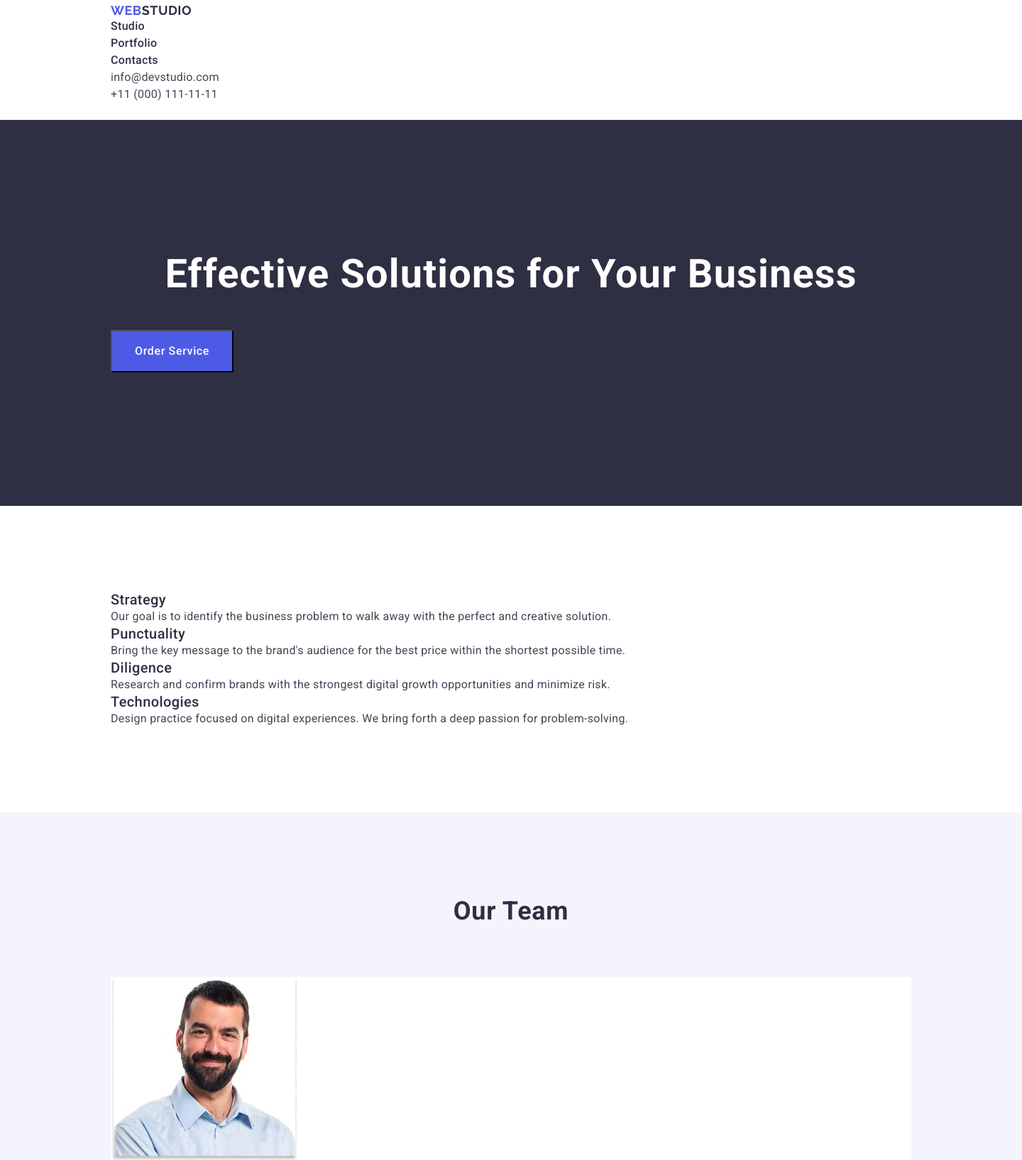
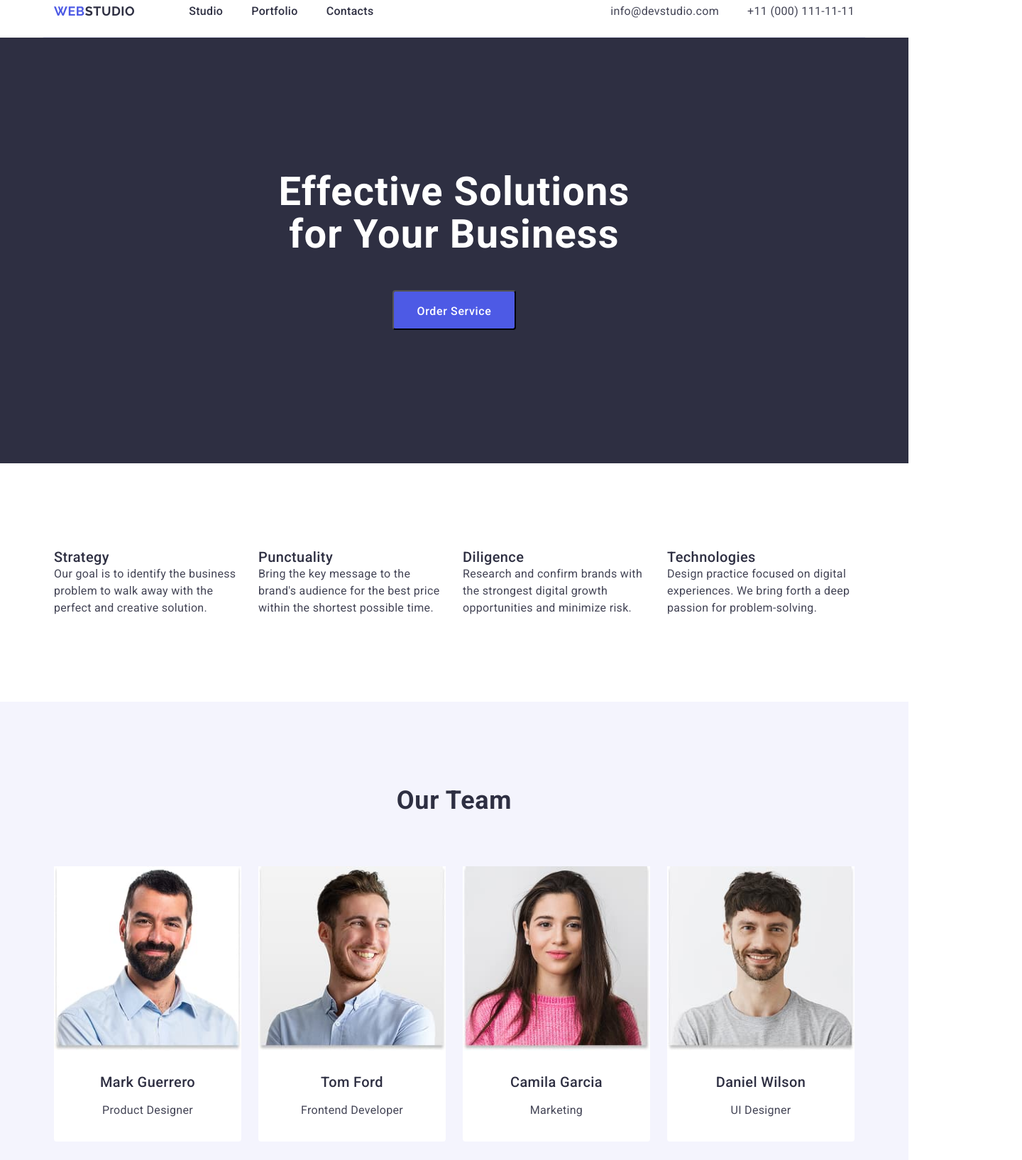
Before and after one commit to SerdiukSerhii/goit-markup-hw-03, a plain HTML site: page index.html in a window 1280 px wide. Shown: the part 20-1655 px from the top of the page at 71% size, 1440 px wide, since content can reach past the window. Drawn offline with nearby package versions, Linux system fonts and the light colour scheme.

Commit message:
add css-flexbox

```diff
--- a/css/styles.css
+++ b/css/styles.css
@@ -4,13 +4,15 @@ body {
   font-family: 'Roboto', sans-serif;
   color: #434455;
   background-color: #fff;
-  width: 1440px;
 }
 
-ul {
+/* reset */
+
+ul,
+li {
   list-style-type: none;
   margin: 0;
-  padding-left: 0;
+  padding: 0;
 }
 
 a {
@@ -26,38 +28,76 @@ img {
 h1,
 h2,
 h3,
+h4,
+h5,
+h6,
 p {
   margin: 0;
 }
 
+/* common */
+
+.section {
+  padding-top: 120px;
+  padding-bottom: 120px;
+}
+
 .container {
   max-width: 1158px;
-  width: 100%;
-  padding-left: 15px;
-  padding-right: 15px;
-  margin-left: auto;
-  margin-right: auto;
-}
-
-.visually-hidden {
-  position: absolute;
-  width: 1px;
-  height: 1px;
-  margin: -1px;
-  border: 0;
-  padding: 0;
-  white-space: nowrap;
-  clip-path: inset(100%);
-  clip: rect(0 0 0 0);
-  overflow: hidden;
+  padding: 0 15px;
+  margin: 0 auto;
 }
 
 /* #region header */
 
-.page-header {
-  background-color: #fff;
-  padding-top: 24px;
-  padding-bottom: 24px;
+.page-header .container {
+  border-bottom: 1px solid #e7e9fc;
+}
+
+.header-conteiner {
+  display: flex;
+  align-items: center;
+}
+
+.header-nav {
+  display: flex;
+  align-items: center;
+}
+
+.nav-list {
+  display: flex;
+  align-items: center;
+  gap: 40px;
+}
+
+.nav-link {
+  display: block;
+  padding: 24px 0;
+  font-weight: 500;
+  font-size: 16px;
+  line-height: 1.5;
+  letter-spacing: 0.02em;
+  color: #2e2f42;
+}
+
+.contacts {
+  font-style: normal;
+  margin-left: auto;
+}
+
+.contacts-list {
+  display: flex;
+  align-items: center;
+  gap: 40px;
+}
+
+.contacts-link {
+  display: block;
+  padding: 24px 0;
+  font-size: 16px;
+  line-height: 1.5;
+  letter-spacing: 0.02em;
+  color: #434455;
 }
 
 .logo {
@@ -70,15 +110,12 @@ p {
   font-size: 18px;
 }
 
-.heder-logo .text-logo {
-  color: #2e2f42;
+.heder-logo {
+  padding: 24px 0;
+  margin-right: 76px;
 }
 
-.nav-link {
-  font-weight: 500;
-  font-size: 16px;
-  line-height: 1.5;
-  letter-spacing: 0.02em;
+.heder-logo .text-logo {
   color: #2e2f42;
 }
 
@@ -88,37 +125,35 @@ p {
 .contacts-link:focus {
   color: #404bbf;
 }
-
-.contacts {
-  font-style: normal;
-}
-
-.contacts-link {
-  font-size: 16px;
-  line-height: 1.5;
-  letter-spacing: 0.02em;
-  color: #434455;
-}
-
 /* #endregion header */
 
 /* #region hero */
 
 .section-hero {
+  padding: 188px 0;
   background-color: #2e2f42;
 }
 
 .hero-title {
+  margin: 0 auto 48px;
+  width: 495px;
   font-size: 56px;
   line-height: 1.07;
   letter-spacing: 0.02em;
   text-align: center;
   color: #fff;
-  padding-top: 188px;
-  margin-bottom: 48px;
 }
 
 .hero-button-item {
+  display: flex;
+  align-items: flex-start;
+  justify-content: flex-start;
+  flex-direction: row;
+  border-radius: 4px;
+  flex-grow: 1;
+  height: 56px;
+  margin: 0 auto;
+  padding: 16px 32px;
   font-weight: 500;
   color: #fff;
   font-size: 16px;
@@ -127,8 +162,6 @@ p {
   background-color: #4d5ae5;
   cursor: pointer;
   font-family: inherit;
-  padding: 16px 32px;
-  margin-bottom: 188px;
 }
 
 .hero-button-item:hover,
@@ -136,13 +169,23 @@ p {
   color: #fff;
   background-color: #404bbf;
 }
+
 /* #endregion hero */
 
 /* #region features */
 
-.section-features {
-  padding-top: 120px;
-  padding-bottom: 120px;
+.features-title {
+  margin-bottom: 8px;
+}
+
+.features-list {
+  display: flex;
+  flex-wrap: wrap;
+  gap: 24px;
+}
+
+.features-item {
+  width: calc((100% - 72px) / 4);
 }
 
 .features-contents-tiile {
@@ -160,6 +203,18 @@ p {
   color: #434455;
 }
 
+.visually-hidden {
+  position: absolute;
+  width: 1px;
+  height: 1px;
+  margin: -1px;
+  border: 0;
+  padding: 0;
+  white-space: nowrap;
+  clip-path: inset(100%);
+  clip: rect(0 0 0 0);
+  overflow: hidden;
+}
 /* #endregion features */
 
 /* #region our team */
@@ -169,21 +224,51 @@ p {
   background-color: #f4f4fd;
 }
 
-.team-item {
-  background-color: #fff;
-}
-
 .team-title {
   font-size: 36px;
   line-height: 1.11;
   letter-spacing: 0.02em;
   text-align: center;
   text-transform: capitalize;
-  padding-top: 120px;
-  padding-bottom: 72px;
+  margin-bottom: 72px;
+}
+
+.team-list {
+  display: flex;
+  align-items: center;
+  justify-content: center;
+  flex-wrap: wrap;
+  gap: 24px;
+}
+
+.team-item {
+  display: flex;
+  align-items: center;
+  justify-content: center;
+  flex-direction: column;
+  border-radius: 0 0 4px 4px;
+  text-align: center;
+  padding: 0px 0px 32px;
+  width: 264px;
+  background-color: #fff;
+  width: calc((100% - 72px) / 4);
+}
+
+.team-container {
+  display: flex;
+  align-items: center;
+  justify-content: center;
+  flex-direction: column;
+  text-align: center;
+  gap: 8px;
+}
+
+.team-photo {
+  margin-bottom: 32px;
 }
 
 .team-name-photo {
+  margin-bottom: 8px;
   font-weight: 500;
   font-size: 20px;
   line-height: 1.2;
@@ -202,7 +287,6 @@ p {
 
 .page-portfolio {
   color: #2e2f42;
-  padding-bottom: 120px;
 }
 
 .portfolio-list {
@@ -215,11 +299,7 @@ p {
   letter-spacing: 0.02em;
   text-align: center;
   text-transform: capitalize;
-  padding-bottom: 72px;
-}
-
-.portfolio-item {
-  padding-bottom: 48px;
+  margin-bottom: 72px;
 }
 
 .portfolio-name-foto {
--- a/index.html
+++ b/index.html
@@ -22,7 +22,7 @@
   <body>
     <!-- #region header -->
     <header class="page-header">
-      <div class="container">
+      <div class="container header-conteiner">
         <nav class="header-nav">
           <a class="logo heder-logo" href="./index.html"
             >Web<span class="text-logo">Studio</span></a
@@ -59,7 +59,7 @@
 
     <main>
       <!-- #region hero -->
-      <section class="section-hero">
+      <section class="section-hero section">
         <div class="container">
           <h1 class="hero-title">Effective Solutions for Your Business</h1>
           <button type="button" class="hero-button-item">Order Service</button>
@@ -69,7 +69,7 @@
 
       <!-- #region features -->
 
-      <section class="section-features">
+      <section class="section-features section">
         <div class="container">
           <h2 class="features-title visually-hidden">Features</h2>
           <ul class="features-list">
@@ -108,11 +108,10 @@
       <!-- #endregion feature -->
 
       <!-- #region our team -->
-      <section class="page-team">
+      <section class="page-team section">
         <div class="container">
           <h2 class="team-title">Our Team</h2>
           <ul class="team-list">
-            <div>
             <li class="team-item">
               <img
                 class="team-photo"
@@ -120,11 +119,11 @@
                 alt="Mark Guerrero"
                 width="264"
               />
+              <div class="team-container">
                 <h3 class="team-name-photo">Mark Guerrero</h3>
                 <p class="about-name-photo">Product Designer</p>
+              </div>
             </li>
-            </div>
-            <div>
             <li class="team-item">
               <img
                 class="team-photo"
@@ -132,11 +131,11 @@
                 alt="Tom Ford"
                 width="264"
               />
+              <div class="team-container">
                 <h3 class="team-name-photo">Tom Ford</h3>
                 <p class="about-name-photo">Frontend Developer</p>
+              </div>
             </li>
-            </div>
-            <div>
             <li class="team-item">
               <img
                 class="team-photo"
@@ -144,11 +143,11 @@
                 alt="Camila Garcia"
                 width="264"
               />
+              <div class="team-container">
                 <h3 class="team-name-photo">Camila Garcia</h3>
                 <p class="about-name-photo">Marketing</p>
+              </div>
             </li>
-            </div>
-            <div>
             <li class="team-item">
               <img
                 class="team-photo"
@@ -156,21 +155,21 @@
                 alt="Daniel Wilson"
                 width="264"
               />
+              <div class="team-container">
                 <h3 class="team-name-photo">Daniel Wilson</h3>
                 <p class="about-name-photo">UI Designer</p>
+              </div>
             </li>
-            </div>
           </ul>
         </div>
       </section>
       <!-- #endregion our team -->
 
       <!-- #region portfolio -->
-      <section class="page-portfolio">
+      <section class="page-portfolio section">
         <div class="container">
           <h2 class="portfolio-title">Our Portfolio</h2>
           <ul class="portfolio-list">
-            <div>
             <li class="portfolio-item">
               <img
                 class="portfolio-photo"
@@ -178,11 +177,11 @@
                 alt="Banking App"
                 width="360"
               />
+              <div>
                 <h3 class="portfolio-name-foto">Banking App</h3>
                 <p class="portfolio-descr-photo">App</p>
+              </div>
             </li>
-            </div>
-            <div>
             <li class="portfolio-item">
               <img
                 class="portfolio-photo"
@@ -190,11 +189,11 @@
                 alt="Cashless Payment"
                 width="360"
               />
+              <div>
                 <h3 class="portfolio-name-foto">Cashless Payment</h3>
                 <p class="portfolio-descr-photo">Marketing</p>
+              </div>
             </li>
-            </div>
-            <div>
             <li class="portfolio-item">
               <img
                 class="portfolio-photo"
@@ -202,11 +201,11 @@
                 alt="Meditation App"
                 width="360"
               />
+              <div>
                 <h3 class="portfolio-name-foto">Meditation App</h3>
                 <p class="portfolio-descr-photo">App</p>
+              </div>
             </li>
-            </div>
-            <div>
             <li class="portfolio-item">
               <img
                 class="portfolio-photo"
@@ -214,11 +213,11 @@
                 alt="Taxi Service"
                 width="360"
               />
+              <div>
                 <h3 class="portfolio-name-foto">Taxi Service</h3>
                 <p class="portfolio-descr-photo">Marketing</p>
+              </div>
             </li>
-            </div>
-            <div>
             <li class="portfolio-item">
               <img
                 class="portfolio-photo"
@@ -226,11 +225,11 @@
                 alt="Screen Illustrations"
                 width="360"
               />
+              <div>
                 <h3 class="portfolio-name-foto">Screen Illustrations</h3>
                 <p class="portfolio-descr-photo">Design</p>
+              </div>
             </li>
-            </div>
-            <div>
             <li class="portfolio-item">
               <img
                 class="portfolio-photo"
@@ -238,10 +237,11 @@
                 alt="Online Courses"
                 width="360"
               />
+              <div>
                 <h3 class="portfolio-name-foto">Online Courses</h3>
                 <p class="portfolio-descr-photo">Marketing</p>
+              </div>
             </li>
-            </div>
           </ul>
         </div>
       </section>
```
Lines whose indentation alone changed are shown as unchanged.
